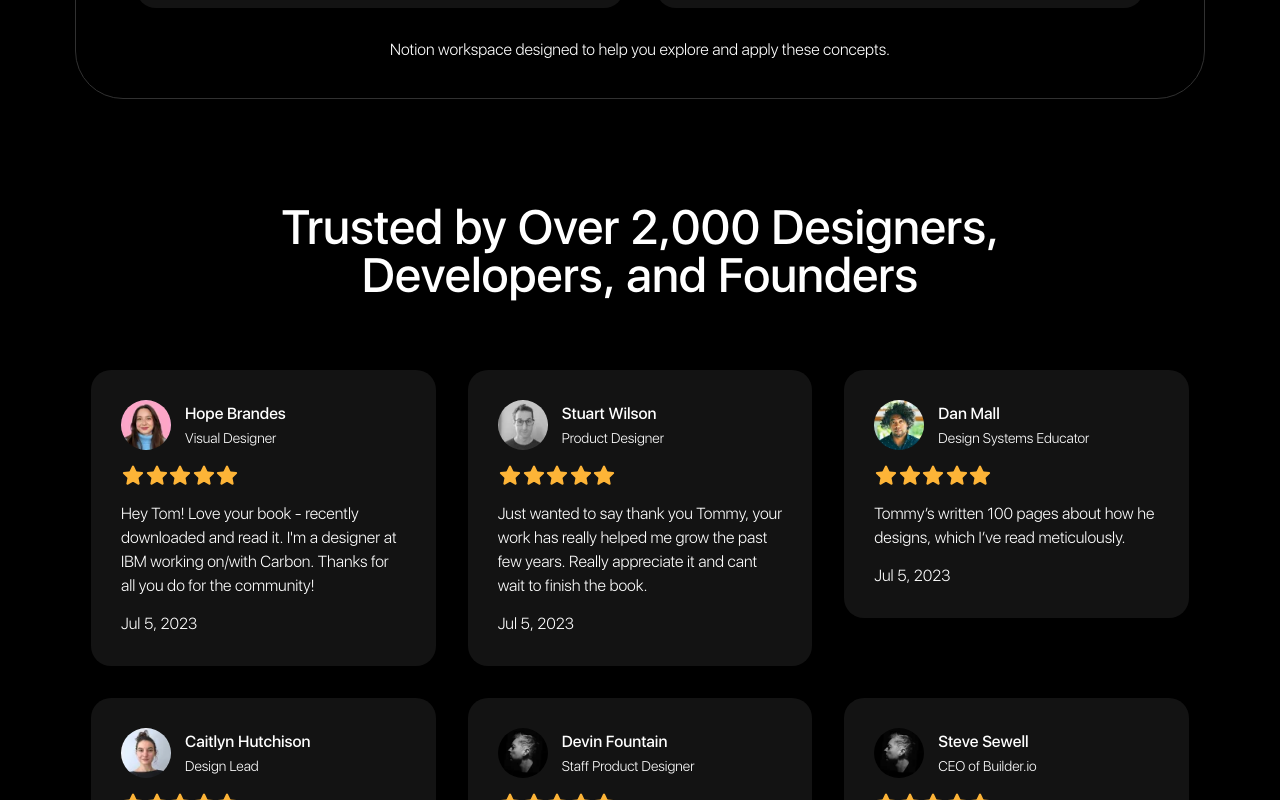
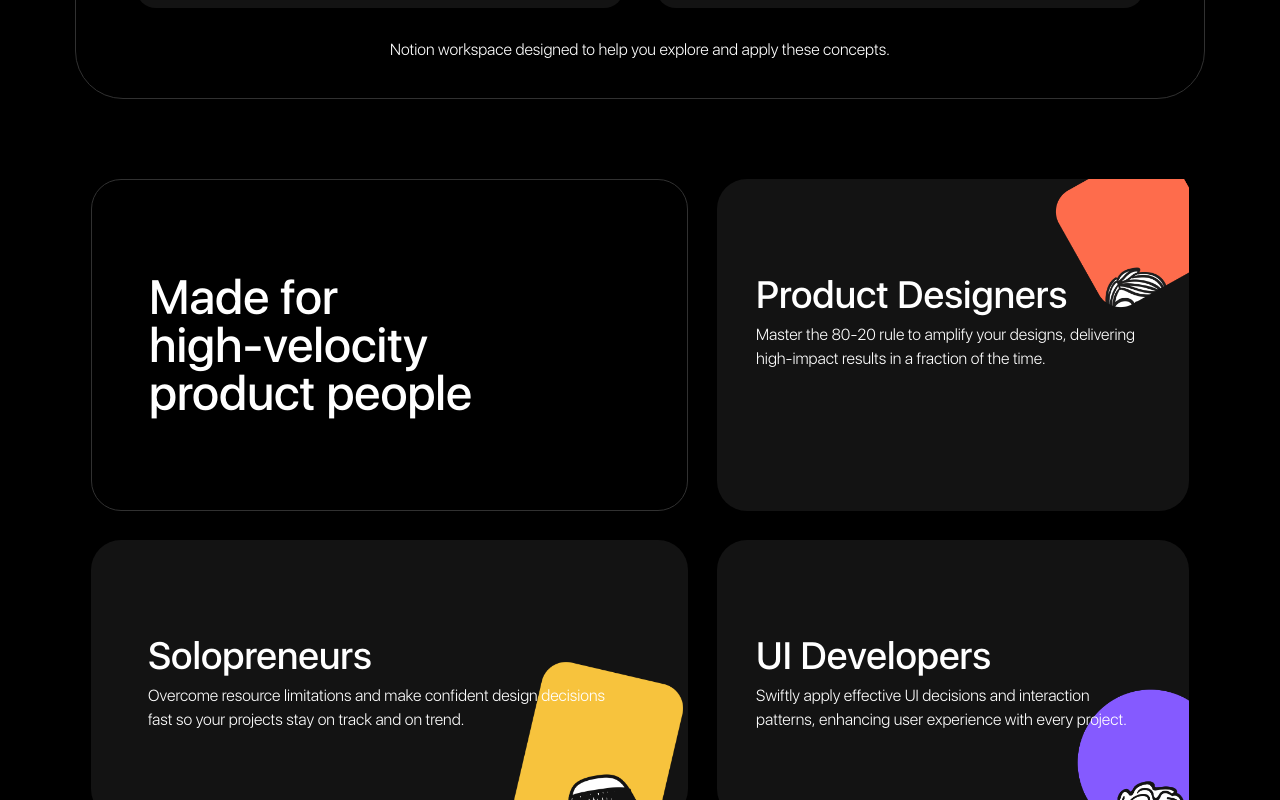
Before and after one commit to deepak-jhajhria/UIDecisions-project, a React (Create React App) app: page / in a window 1280 px wide. Shown: the part 820-1620 px from the top of the page. Built offline with nearby package versions, Linux system fonts and the light colour scheme; a web font is replaced by a local one.

Commit message:
update madefor section

```diff
--- a/src/components/MadeFor.jsx
+++ b/src/components/MadeFor.jsx
@@ -1,8 +1,26 @@
+import Description from "./common/Description"
+import Heading from "./common/Heading"
+import { madeForSecList } from "./common/Helper"
 
 const MadeFor = () => {
     return (
-        <div>
-            hello
+        <div className="py-10">
+            <div className="container max-w-[1130px]">
+                <div className="grid grid-cols-9 gap-[29px]">
+                    <div className="border border-primary-dark rounded-[30px] col-span-5 py-[93px] px-[57px]">
+                        <Heading className="max-w-[358px]" title="Made for &nbsp; &nbsp; high-velocity product people" />
+                    </div>
+                    {madeForSecList.map((item, index) => (
+                        <div key={index} className={`flex bg-primary-lighter rounded-[30px] col-span-4 py-[87px] px-[39px] relative ${index === 1 && "!col-span-5 px-[57px]"}`}>
+                            <div className="relative z-10 flex flex-col">
+                                <h4 className="font-medium text-white text-custom-3xl">{item.title}</h4>
+                                <Description description={item.description} />
+                            </div>
+                            <img className={`absolute z-0 bottom-0 right-0 w-[30%] ${index === 0 && "top-0"}`} src={item.animateImage} alt="animateimage" />
+                        </div>
+                    ))}
+                </div>
+            </div>
         </div>
     )
 }
--- a/src/components/common/Helper.jsx
+++ b/src/components/common/Helper.jsx
@@ -7,7 +7,9 @@ import steve from '../../assets/images/trusted/steve.png'
 import nicolle from '../../assets/images/trusted/nicolle.png'
 import girish from '../../assets/images/trusted/girish.png'
 import vytas from '../../assets/images/trusted/vytas.png'
-
+import orangeCard from '../../assets/images/made-sec/orange-card.png'
+import yellowCard from '../../assets/images/made-sec/yellow-card.png'
+import blueCard from '../../assets/images/made-sec/blue-card.png'
 export const trustedSecList = [
     { profilePhoto: hope, name: "Hope Brandes", role: "Visual Designer", description: "Hey Tom! Love your book - recently downloaded and read it. I'm a designer at IBM working on/with Carbon. Thanks for all you do for the community!", date: "Jul 5, 2023" },
     { profilePhoto: stuart, name: "Stuart Wilson", role: "Product Designer", description: "Just wanted to say thank you Tommy, your work has really helped me grow the past few years. Really appreciate it and cant wait to finish the book.", date: "Jul 5, 2023" },
@@ -26,3 +28,9 @@ export const makingDesignList = [
     { title: "Essential tips for collecting and evaluating the info that leads to sleek, simple designs.", description: "This UI design book is your guide to navigating the design process, empowering you to create exceptional designs whether working solo or leading a team." },
     { title: "Insider methods for understanding your market, competitors, and what your customers really want.", description: "With practical steps and a complementary Notion workspace, you're all set to make those tight deadlines your playground, not your prison." },
 ]
+
+export const madeForSecList = [
+    { title: "Product Designers", description: "Master the 80-20 rule to amplify your designs, delivering high-impact results in a fraction of the time.", animateImage: orangeCard },
+    { title: "Solopreneurs", description: "Overcome resource limitations and make confident design decisions fast so your projects stay on track and on trend.", animateImage: yellowCard },
+    { title: "UI Developers", description: "Swiftly apply effective UI decisions and interaction patterns, enhancing user experience with every project.", animateImage: blueCard },
+]
--- a/tailwind.config.js
+++ b/tailwind.config.js
@@ -33,6 +33,9 @@ module.exports = {
           dark: "#000000",
         },
       },
+      fontSize: {
+        "custom-3xl": "38px",
+      },
       backgroundImages: {
         darklight: "linear-gradient(180deg,rgba(0,0,0,0)_0%,#000000_100%)"
       }
```
Also changed, not shown: src/assets/images/made-sec/orange-card.png (renamed from src/assets/images/made-sec/purple-card.png).
